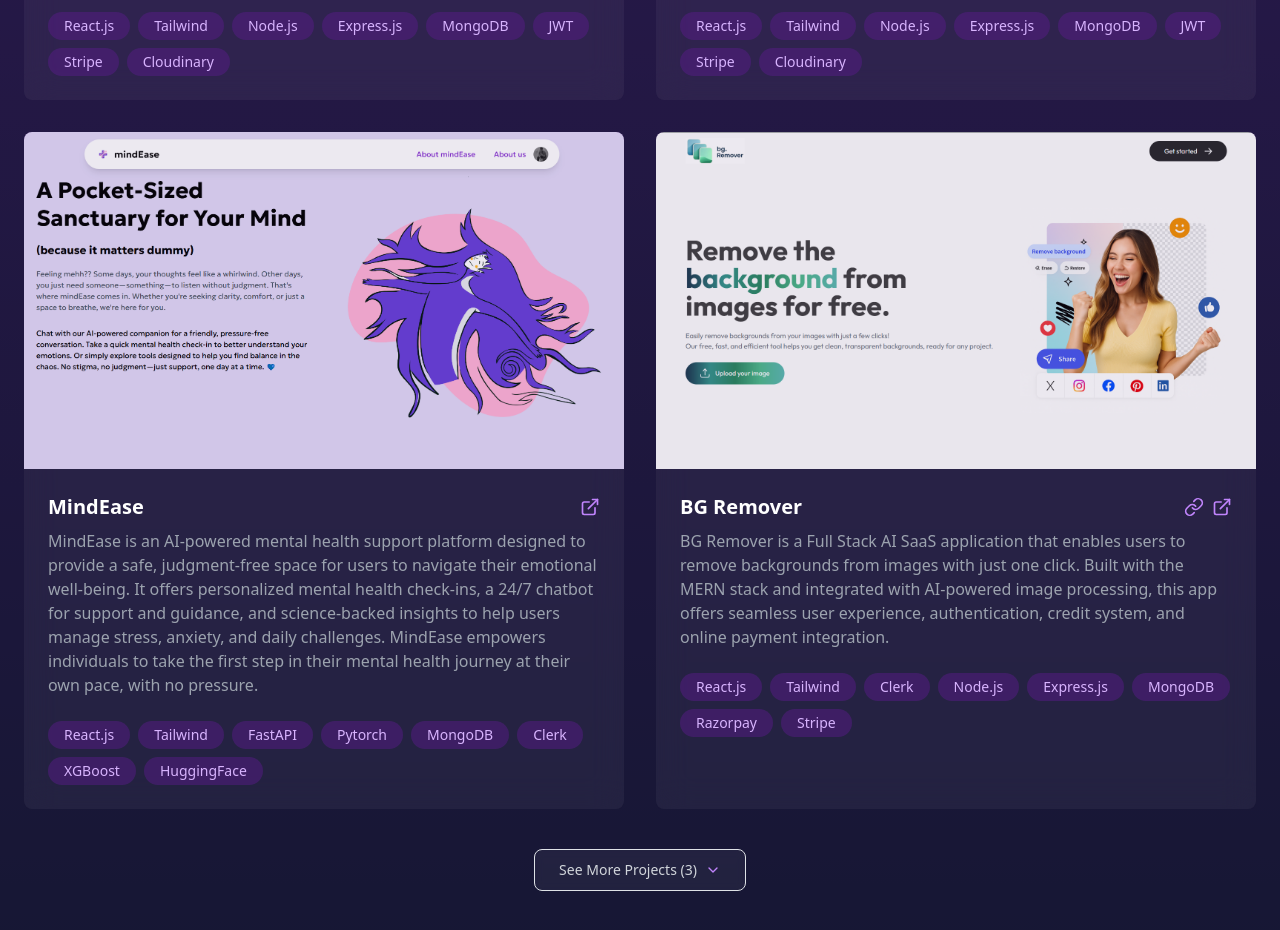
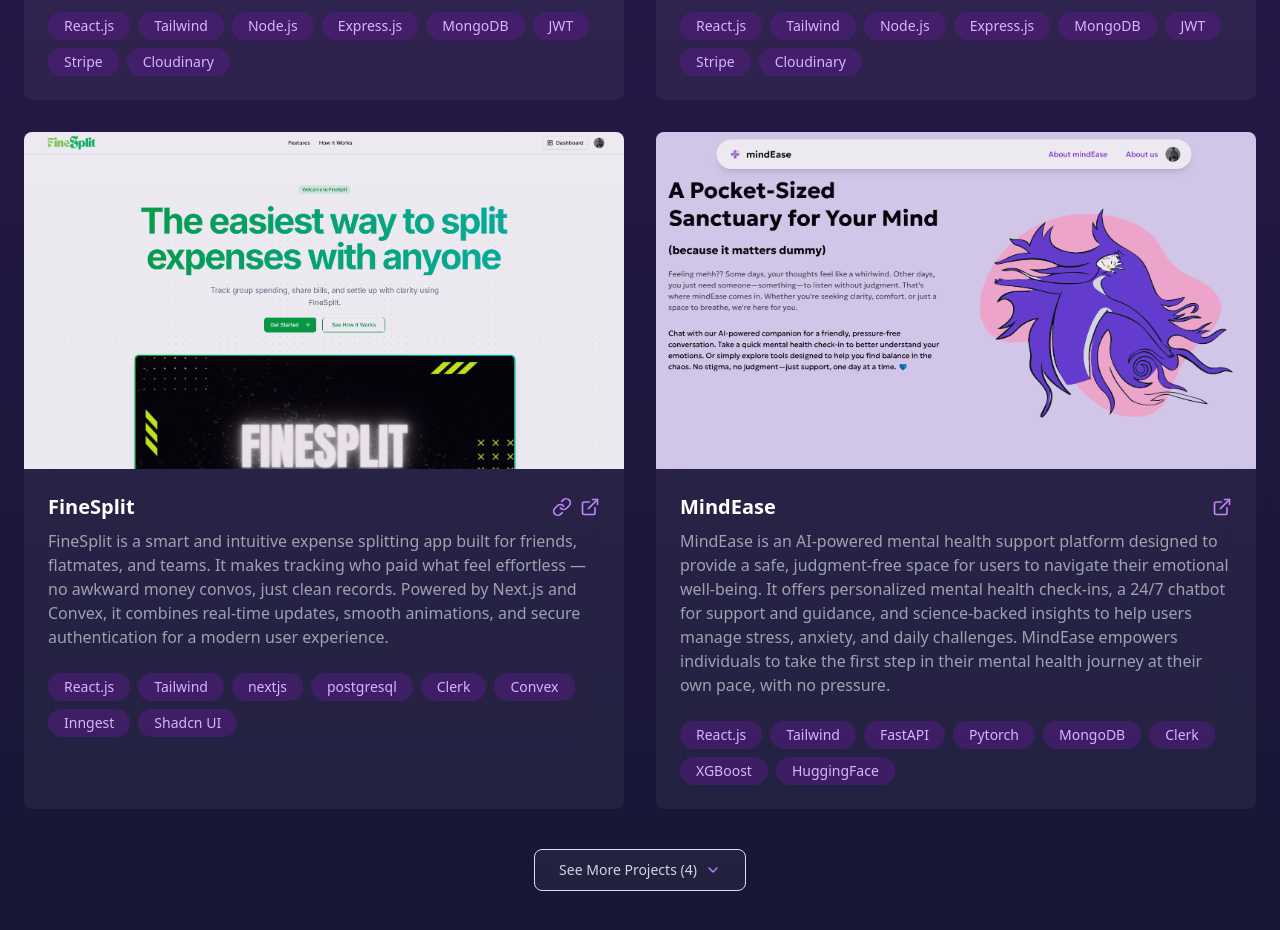
Before and after one commit to Jyotiraditya077/Portfolio, a React (Vite) app: page / in a window 1280 px wide. Shown: the part 3440-4370 px from the top of the page. Built offline with nearby package versions, Linux system fonts and the light colour scheme.

Commit message:
project-updates

```diff
--- a/src/sections/Projects.tsx
+++ b/src/sections/Projects.tsx
@@ -33,6 +33,14 @@
       technologies: ['React.js', 'Tailwind', 'Node.js', 'Express.js', 'MongoDB', 'JWT', 'Stripe', 'Cloudinary']
     },
     {
+      title: 'FineSplit',
+      description: 'FineSplit is a smart and intuitive expense splitting app built for friends, flatmates, and teams. It makes tracking who paid what feel effortless — no awkward money convos, just clean records. Powered by Next.js and Convex, it combines real-time updates, smooth animations, and secure authentication for a modern user experience.',
+      link: 'https://github.com/Jyotiraditya077/FineSplit',
+      liveLink: 'https://finesplit.vercel.app',
+      image: 'photos/finesplit.png',
+      technologies: ['React.js', 'Tailwind', 'nextjs', 'postgresql', 'Clerk', 'Convex', 'Inngest', 'Shadcn UI']
+    },
+    {
       title: 'MindEase',
       description: 'MindEase is an AI-powered mental health support platform designed to provide a safe, judgment-free space for users to navigate their emotional well-being. It offers personalized mental health check-ins, a 24/7 chatbot for support and guidance, and science-backed insights to help users manage stress, anxiety, and daily challenges. MindEase empowers individuals to take the first step in their mental health journey at their own pace, with no pressure.',
       link: 'https://github.com/Jyotiraditya077/mindease-frontend',
@@ -56,11 +64,12 @@
       technologies: ['React.js', 'Node.js', 'Express.js', 'MongoDB', 'JWT', 'DaisyUI']
     },
     {
-      title: 'Weather App',
-      description: 'A sleek weather app providing real-time updates for any city, with a fully responsive design and dynamic weather icons, resulting in a 100% mobile compatibility, 30% increase in user engagement, and 100,000+ cities covered.',
-      link: 'https://github.com/Jyotiraditya077/weather_app',
-      image: 'photos/weather.png',
-      technologies: ['HTML', 'CSS', 'JavaScript']
+      title: 'Musica',
+      description: 'Musica is a sleek and modern music streaming web application that lets users play, explore, and manage their favorite tracks effortlessly. Built with the MERN stack, it features responsive design, secure authentication, seamless audio playback, and a vibrant UI inspired by leading music platforms.',
+      link: 'https://github.com/Jyotiraditya077/Musica',
+      liveLink: 'https://mymusica.onrender.com',
+      image: 'photos/musica.png',
+      technologies: ['React.js', 'Node.js', 'Express.js', 'MongoDB', 'Clerk', 'Shadcn UI', 'Tailwind']
     },
     {
       title: 'Works-todo',
```
Also changed, not shown: public/photos/finesplit.png (added), public/photos/musica.png (added).
